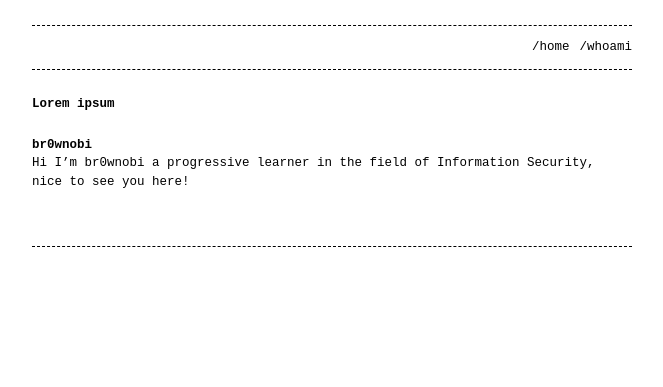
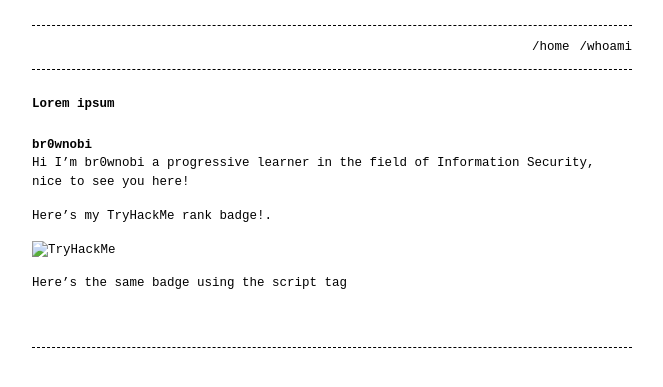
Before and after one commit to br0wnboi/test-website, a Jekyll site: the page built from about.md, in a window 1280 px wide. Shown: the top 387 px of the page, without its empty margins (308-971 px from the left). Built offline with Jekyll 4.4.1, drawn with Linux system fonts in a browser that asks for light colours.

Commit message:
Update about.md

```diff
--- a/about.md
+++ b/about.md
@@ -8,3 +8,12 @@
 ### br0wnobi
 
 Hi I'm br0wnobi a progressive learner in the field of Information Security, nice to see you here!
+
+
+Here's my TryHackMe rank badge!.
+
+<img src="https://tryhackme-badges.s3.amazonaws.com/br0wnboi.png" alt="TryHackMe">
+
+Here's the same badge using the script tag
+
+<script src="https://tryhackme.com/badge/98590"></script>
```
